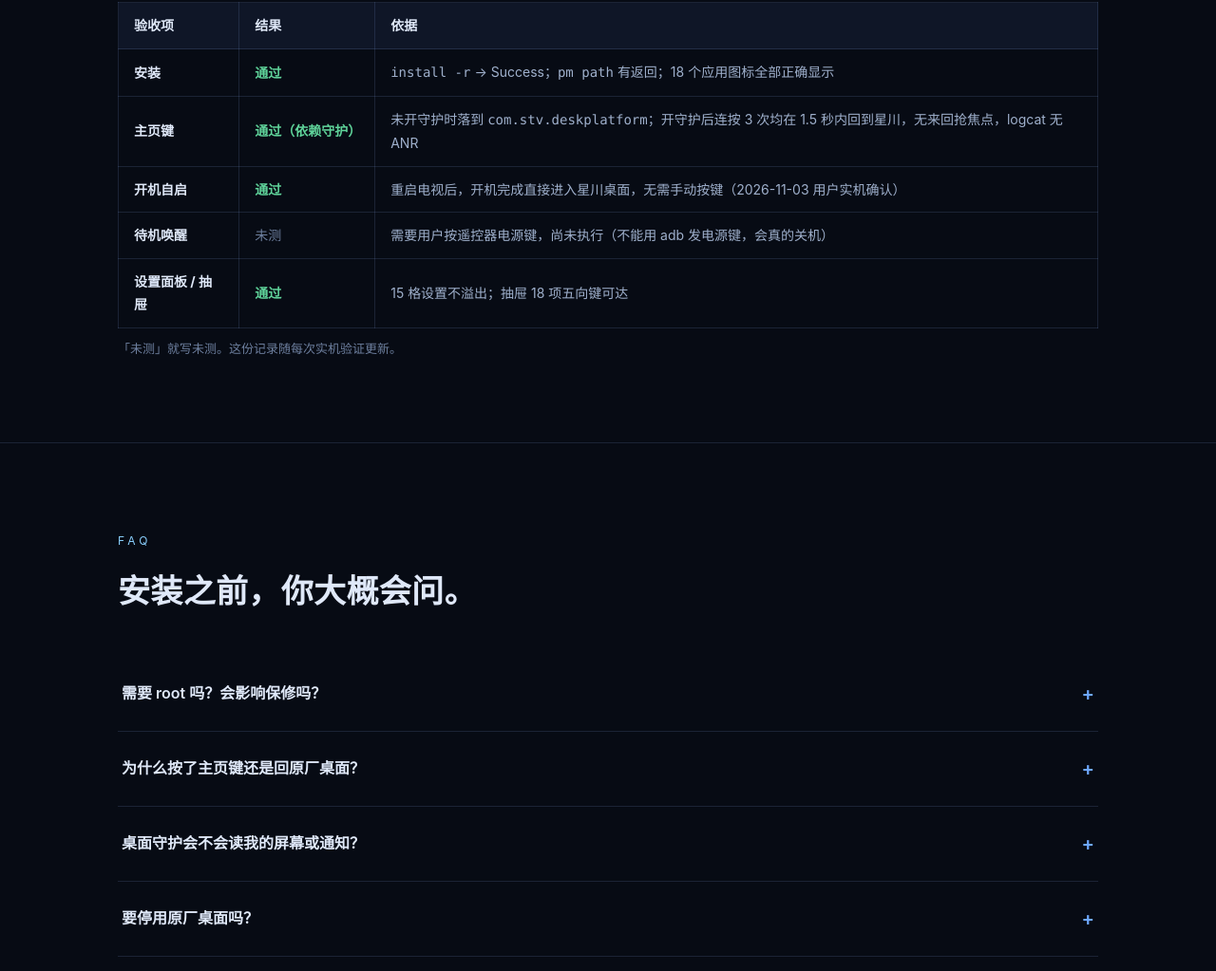
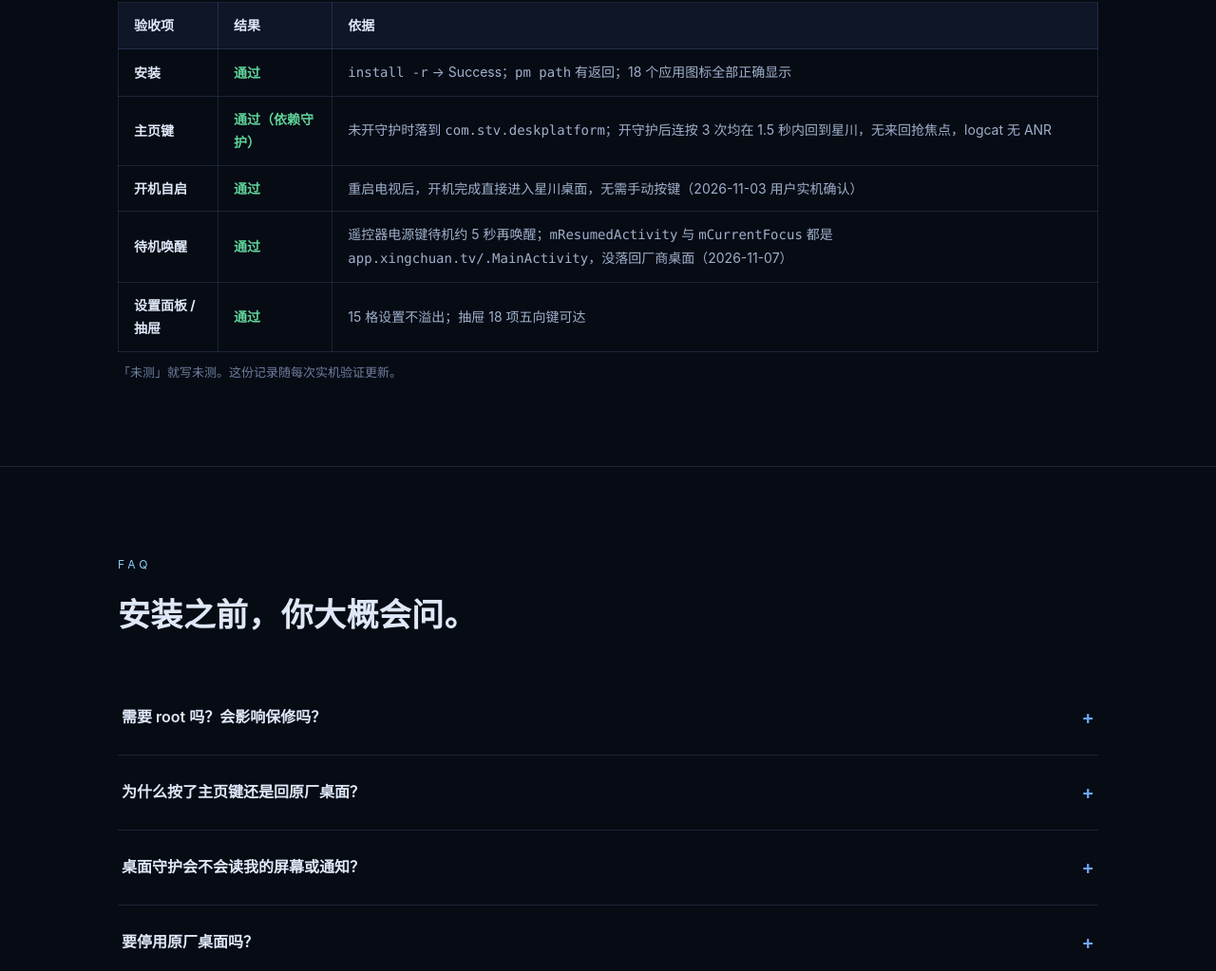
Before and after one commit to lichong152/starriver, a plain HTML site: page site/index.html in a window 1280 px wide. Shown: the part 9045-10068 px from the top of the page at 95% size. Drawn offline with Linux system fonts and the light colour scheme.

Commit message:
文档：待机唤醒实测通过；柔焦改为解码期降采样的说明落到 README/官网

```diff
--- a/site/index.html
+++ b/site/index.html
@@ -517,7 +517,7 @@ adb -s 192.168.1.20:5555 pull /sdcard/xingchuan-check.png .</pre>
       <tr><td><b>安装</b></td><td class="pass">通过</td><td><code>install -r</code> → Success；<code>pm path</code> 有返回；18 个应用图标全部正确显示</td></tr>
       <tr><td><b>主页键</b></td><td class="pass">通过（依赖守护）</td><td>未开守护时落到 <code>com.stv.deskplatform</code>；开守护后连按 3 次均在 1.5 秒内回到星川，无来回抢焦点，logcat 无 ANR</td></tr>
       <tr><td><b>开机自启</b></td><td class="pass">通过</td><td>重启电视后，开机完成直接进入星川桌面，无需手动按键（2026-11-03 用户实机确认）</td></tr>
-      <tr><td><b>待机唤醒</b></td><td class="untested">未测</td><td>需要用户按遥控器电源键，尚未执行（不能用 adb 发电源键，会真的关机）</td></tr>
+      <tr><td><b>待机唤醒</b></td><td class="pass">通过</td><td>遥控器电源键待机约 5 秒再唤醒；<code>mResumedActivity</code> 与 <code>mCurrentFocus</code> 都是 <code>app.xingchuan.tv/.MainActivity</code>，没落回厂商桌面（2026-11-07）</td></tr>
       <tr><td><b>设置面板 / 抽屉</b></td><td class="pass">通过</td><td>15 格设置不溢出；抽屉 18 项五向键可达</td></tr>
     </table>
     <p class="hint">「未测」就写未测。这份记录随每次实机验证更新。</p>
```
Also changed, not shown: 2 other files.
